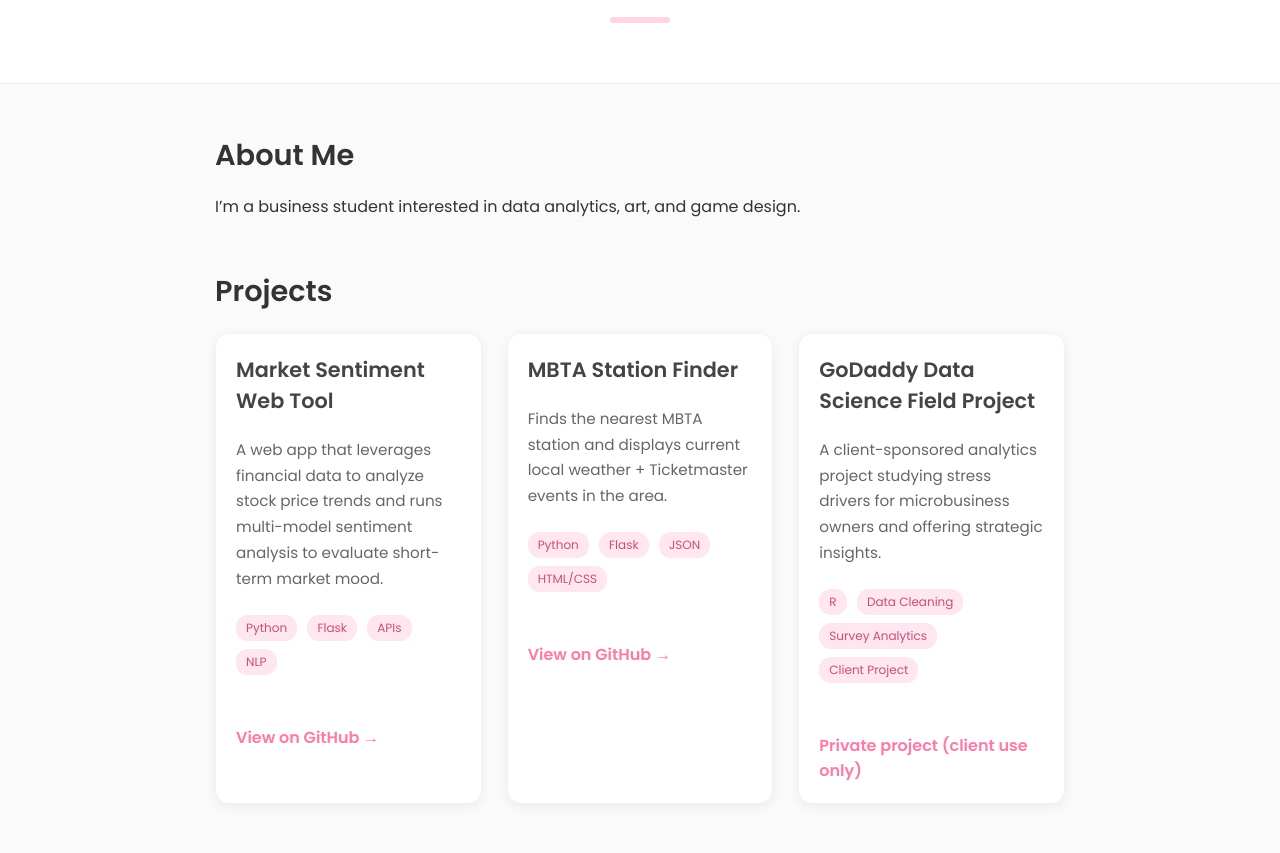
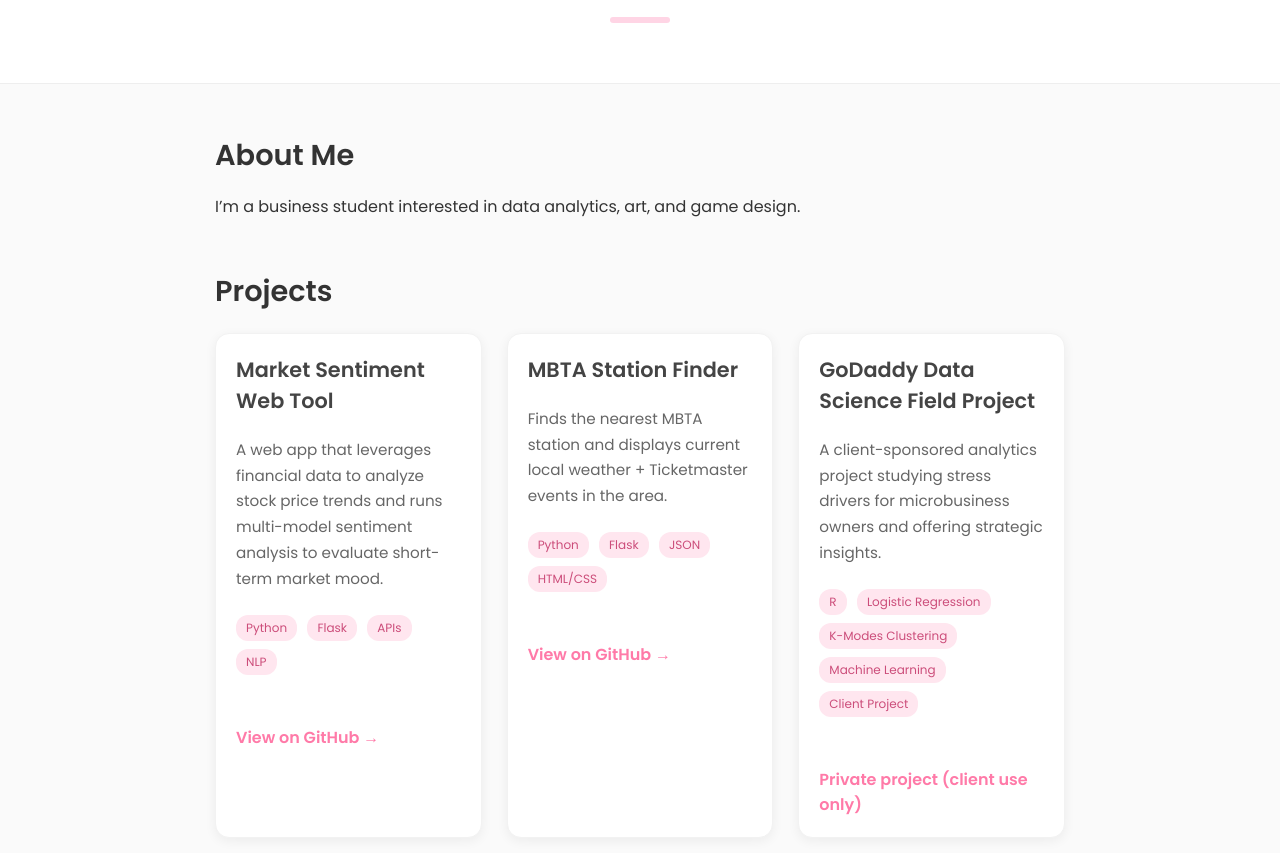
Before and after one commit to taubao/taubao.github.io, a plain HTML site: page index.html in a window 1280 px wide. Shown: the part 233-1086 px from the top of the page. Drawn offline with Linux system fonts and the light colour scheme.

Commit message:
Update index.html

```diff
--- a/index.html
+++ b/index.html
@@ -179,8 +179,9 @@
         <p>A client-sponsored analytics project studying stress drivers for microbusiness owners and offering strategic insights.</p>
         <div class="tags">
           <span class="tag">R</span>
-          <span class="tag">Data Cleaning</span>
-          <span class="tag">Survey Analytics</span>
+          <span class="tag">Logistic Regression</span>
+          <span class="tag">K-Modes Clustering</span>
+          <span class="tag">Machine Learning</span>
           <span class="tag">Client Project</span>
         </div>
         <br><br>
```
